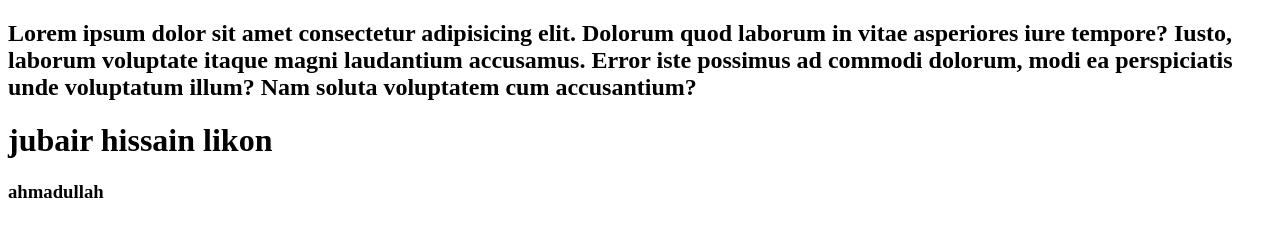
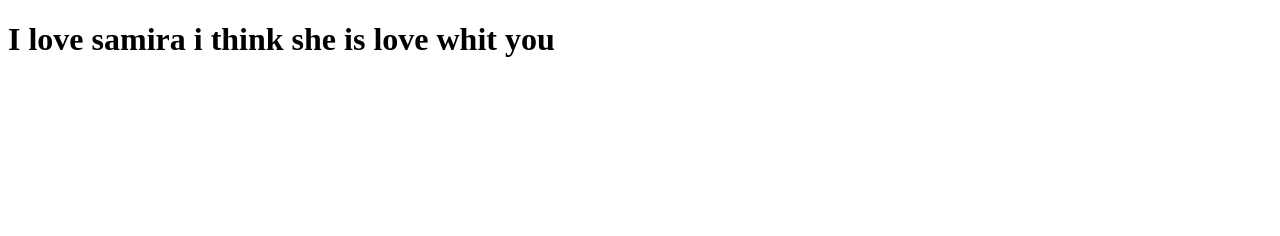
Before and after one commit to jubair30401/misho, a plain HTML site: page index.html in a window 1280 px wide. Drawn offline with Linux system fonts and the light colour scheme.

Commit message:
add another line

```diff
--- a/index.html
+++ b/index.html
@@ -6,8 +6,6 @@
     <title>Document</title>
 </head>
 <body>
-    <h2> Lorem ipsum dolor sit amet consectetur adipisicing elit. Dolorum quod laborum in vitae asperiores iure tempore? Iusto, laborum voluptate itaque magni laudantium accusamus. Error iste possimus ad commodi dolorum, modi ea perspiciatis unde voluptatum illum? Nam soluta voluptatem cum accusantium?</h2>
-    <h1>jubair hissain likon</h1>
-    <h3> ahmadullah</h3>
+    <h1>I love samira i think she is love whit you</h1>
 </body>
 </html>
```
